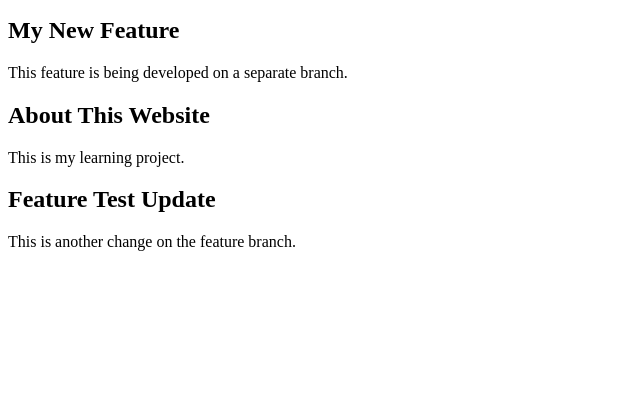
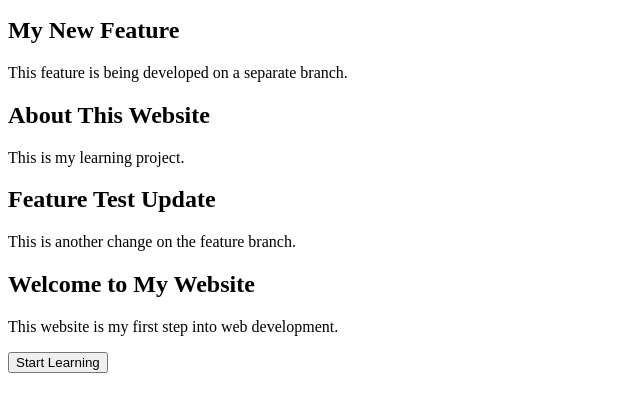
Before and after one commit to Le1cht-YC/my_first_website, a plain HTML site: page index.html in a window 1280 px wide. Shown: the part 101-512 px from the top of the page, without its empty margins (0-640 px from the left). Drawn offline with Linux system fonts and the light colour scheme.

Commit message:
Add welcome section to homepage

```diff
--- a/index.html
+++ b/index.html
@@ -17,5 +17,10 @@
 
     <h2>Feature Test Update</h2>
     <p>This is another change on the feature branch.</p>
+<section>
+    <h2>Welcome to My Website</h2>
+    <p>This website is my first step into web development.</p>
+    <button>Start Learning</button>
+</section>
 </body>
 </html>
```
